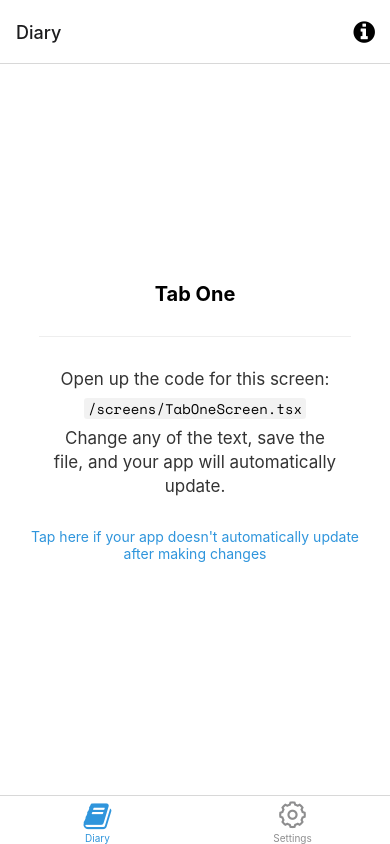
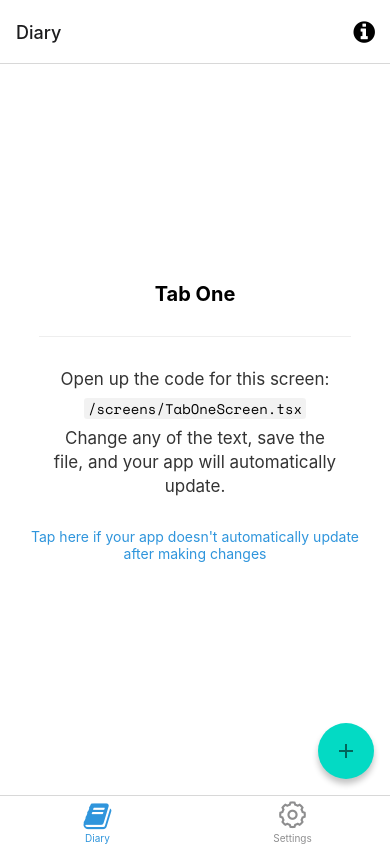
Before and after one commit to yukFuruya/TsMemo, a React Native app: screen /TabOne in a window 390 px wide. Built offline with nearby package versions, Linux system fonts and the light colour scheme; what expo-linking would draw is missing.

Commit message:
新規作成ボタンを追加

```diff
--- a/package.json
+++ b/package.json
@@ -29,6 +29,7 @@
     "react": "17.0.1",
     "react-dom": "17.0.1",
     "react-native": "0.64.3",
+    "react-native-paper": "^4.11.2",
     "react-native-safe-area-context": "3.3.2",
     "react-native-screens": "~3.10.1",
     "react-native-vector-icons": "^9.0.0",
--- a/screens/TabOneScreen.tsx
+++ b/screens/TabOneScreen.tsx
@@ -1,4 +1,5 @@
 import { StyleSheet } from "react-native";
+import { FAB } from "react-native-paper";
 
 import EditScreenInfo from "../components/EditScreenInfo";
 import { Text, View } from "../components/Themed";
@@ -7,6 +8,9 @@ import { RootTabScreenProps } from "../types";
 export default function TabOneScreen({
   navigation,
 }: RootTabScreenProps<"TabOne">) {
+  const onPressAdd = () => {
+    navigation.navigate("Compose"); // (3)
+  };
   return (
     <View style={styles.container}>
       <Text style={styles.title}>Tab One</Text>
@@ -16,6 +20,15 @@ export default function TabOneScreen({
         darkColor="rgba(255,255,255,0.1)"
       />
       <EditScreenInfo path="/screens/TabOneScreen.tsx" />
+      <FAB
+        style={{
+          position: "absolute",
+          right: 16,
+          bottom: 16,
+        }}
+        icon="plus"
+        onPress={onPressAdd}
+      />
     </View>
   );
 }
```
Also changed, not shown: screens/ComposeScreen.tsx (added, +42 -0 lines), 1 other file (tests, documents, lock files or other folders).
